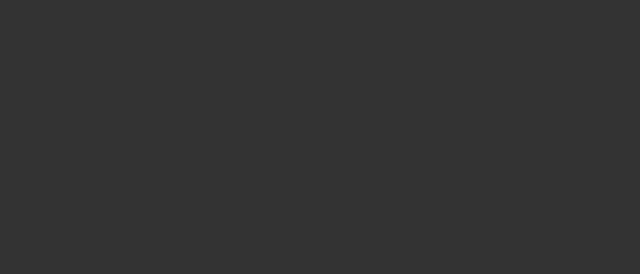
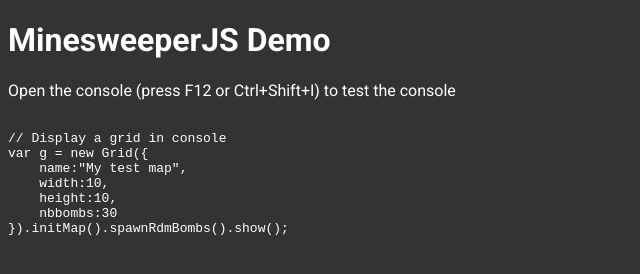
Before and after one commit to Dono7/MinesweeperJS, a website: page demo.html in a window 1280 px wide. Shown: the whole page, without its empty margins (0-640 px from the left). Drawn offline with Linux system fonts and the light colour scheme.

Commit message:
Improve demo file and link v0.3.0

```diff
--- a/demo.html
+++ b/demo.html
@@ -3,14 +3,32 @@
 <head>
     <meta charset="UTF-8">
     <meta name="viewport" content="width=device-width, initial-scale=1.0">
-    <title>Demo</title>
+    <title>MinesweeperJS Demo</title>
+
+    <!-- Client-side library (local file) -->
+    <script src="./lib/client-0.3.1.min.js"></script>
+
+    <!-- Style -->
+    <link href="https://fonts.googleapis.com/css2?family=Roboto:wght@400;700&display=swap" rel="stylesheet">
     <style>
-        body { background:#333}
+        body { background:#333 ; color:white; font-family: Roboto; }
     </style>
 </head>
 <body>
 
-    <!-- <script src="./lib/client-0.2.2.min.js"></script> <!-- -->
-    <script src="./lib/client-0.3.0.min.js"></script>
+    <h1>MinesweeperJS Demo</h1>
+
+    <p>Open the console (press F12 or Ctrl+Shift+I) to test the console</p>
+
+    <pre><code>
+// Display a grid in console
+var g = new Grid({
+    name:"My test map",
+    width:10,
+    height:10,
+    nbbombs:30
+}).initMap().spawnRdmBombs().show();
+    </code></pre>
+
 </body>
 </html>
```
